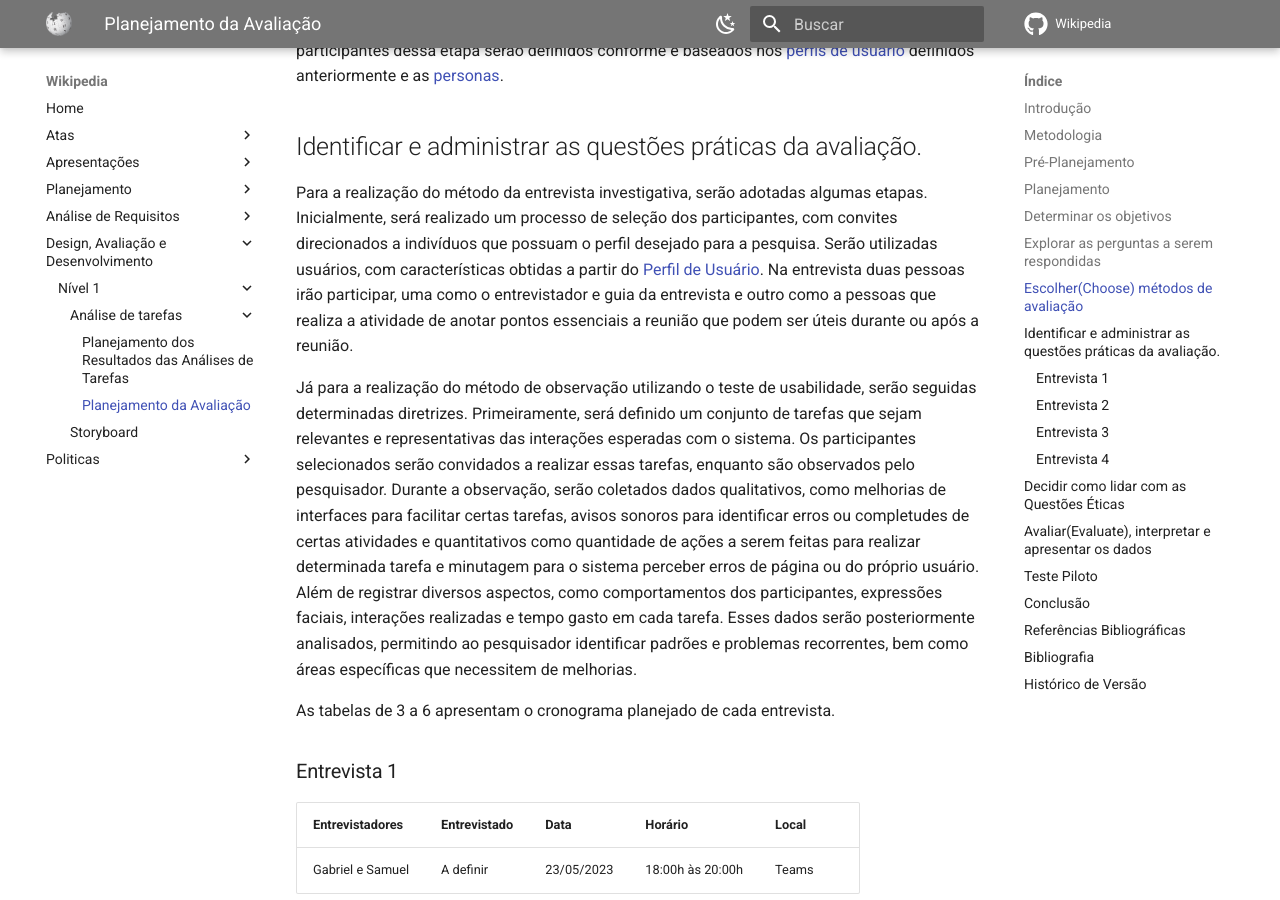
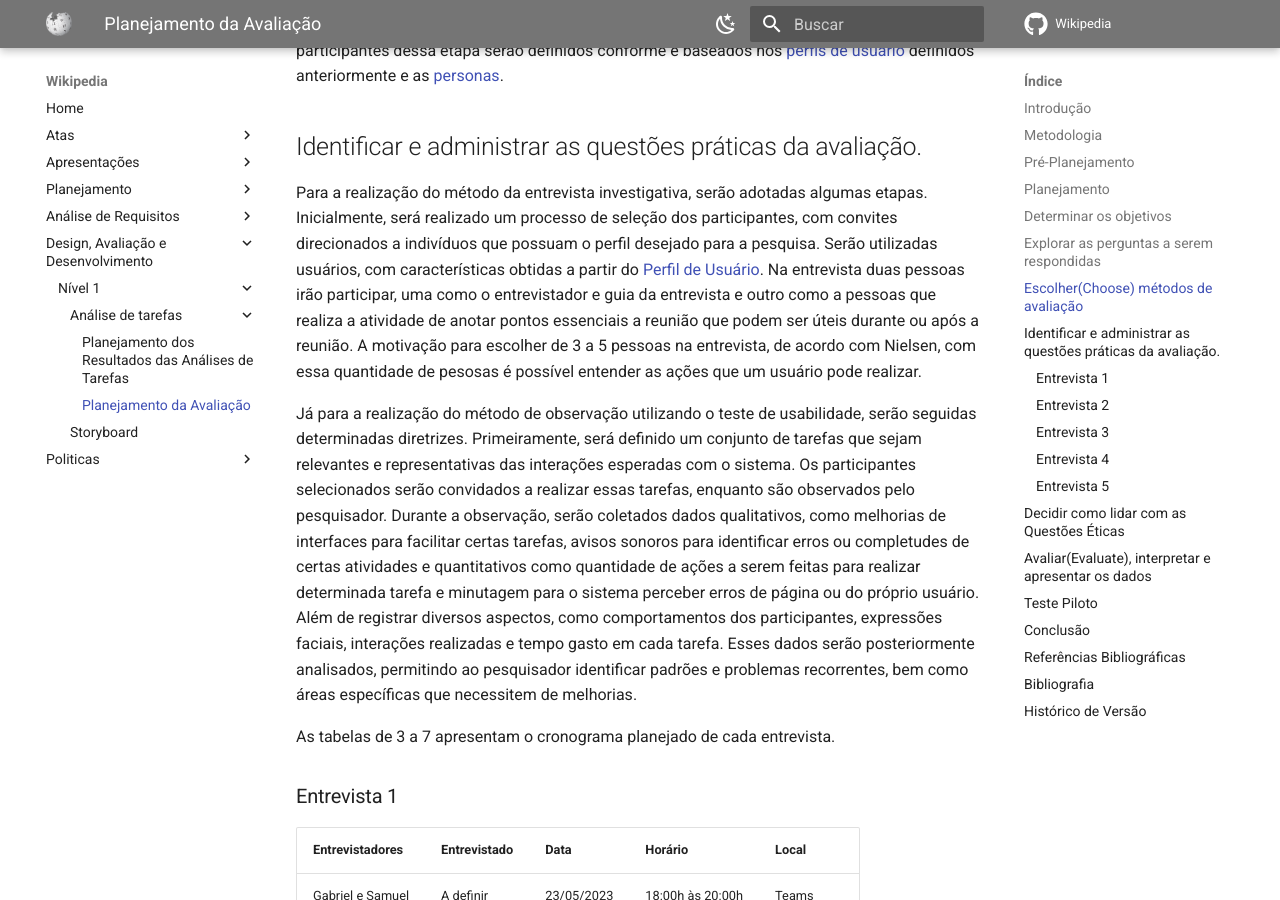
Before and after one commit to Interacao-Humano-Computador/2023.1-Wikipedia, an MkDocs documentation site: the page built from docs/design-avaliacao-desenvolvimento/nivel1/analiseDeTarefas/planejamentoDaAvaliacaoTarefas.md, in a window 1280 px wide and 900 px high, scrolled down 3788 px. Built offline with MkDocs 1.6.1 and Material for MkDocs 9.7.7, drawn with Linux system fonts in a browser that asks for light colours; comment, search, counter and statistics services are not loaded; some of the changed text lies outside the part shown.

Commit message:
Adicionando objetivo da entrevista
Co-authored-by: SamuelGSouza <samuelgomes318@gmail.com>

```diff
--- a/docs/design-avaliacao-desenvolvimento/nivel1/analiseDeTarefas/planejamentoDaAvaliacaoTarefas.md
+++ b/docs/design-avaliacao-desenvolvimento/nivel1/analiseDeTarefas/planejamentoDaAvaliacaoTarefas.md
@@ -68,11 +68,11 @@ Enquanto no método de avaliação através da observação, foi optado pelo tes
 
 ## Identificar e administrar as questões práticas da avaliação.
 
-Para a realização do método da entrevista investigativa, serão adotadas algumas etapas. Inicialmente, será realizado um processo de seleção dos participantes, com convites direcionados a indivíduos que possuam o perfil desejado para a pesquisa. Serão utilizadas usuários, com características obtidas a partir do [Perfil de Usuário](../../../analise-de-requisitos/perfilDeUsuario.md). Na entrevista duas pessoas irão participar, uma como o entrevistador e guia da entrevista e outro como a pessoas que realiza a atividade de anotar pontos essenciais a reunião que podem ser úteis durante ou após a reunião.
+Para a realização do método da entrevista investigativa, serão adotadas algumas etapas. Inicialmente, será realizado um processo de seleção dos participantes, com convites direcionados a indivíduos que possuam o perfil desejado para a pesquisa. Serão utilizadas usuários, com características obtidas a partir do [Perfil de Usuário](../../../analise-de-requisitos/perfilDeUsuario.md). Na entrevista duas pessoas irão participar, uma como o entrevistador e guia da entrevista e outro como a pessoas que realiza a atividade de anotar pontos essenciais a reunião que podem ser úteis durante ou após a reunião. A motivação para escolher de 3 a 5 pessoas na entrevista, de acordo com Nielsen, com essa quantidade de pesosas é possível entender as ações que um usuário pode realizar.
 
 Já para a realização do método de observação utilizando o teste de usabilidade, serão seguidas determinadas diretrizes. Primeiramente, será definido um conjunto de tarefas que sejam relevantes e representativas das interações esperadas com o sistema. Os participantes selecionados serão convidados a realizar essas tarefas, enquanto são observados pelo pesquisador. Durante a observação, serão coletados dados qualitativos, como melhorias de interfaces para facilitar certas tarefas, avisos sonoros para identificar erros ou completudes de certas atividades e quantitativos como quantidade de ações a serem feitas para realizar determinada tarefa e minutagem para o sistema perceber erros de página ou do próprio usuário. Além de registrar diversos aspectos, como comportamentos dos participantes, expressões faciais, interações realizadas e tempo gasto em cada tarefa. Esses dados serão posteriormente analisados, permitindo ao pesquisador identificar padrões e problemas recorrentes, bem como áreas específicas que necessitem de melhorias.
 
-As tabelas de 3 a 6 apresentam o cronograma planejado de cada entrevista.
+As tabelas de 3 a 7 apresentam o cronograma planejado de cada entrevista.
 
 ### Entrevista 1
 
@@ -114,6 +114,16 @@ As tabelas de 3 a 6 apresentam o cronograma planejado de cada entrevista.
     <p> Tabela 6: Cronograma da entrevista 4 (Fonte: Autores. 2023).</p>
 </div>
 
+### Entrevista 5
+
+| Entrevistadores  | Entrevistado | Data       | Horário          | Local |
+| ---------------- | ------------ | ---------- | ----------------- | ----- |
+| Gabriel e Samuel | A definir    | 27/05/2023 | 18:00h às 20:00h | Teams |
+
+<div style="text-align: center">
+    <p> Tabela 7: Cronograma da entrevista 5 (Fonte: Autores. 2023).</p>
+</div>
+
 ## Decidir como lidar com as Questões Éticas
 
 A situação sobre como irá se lidar com as questões éticas dessa avaliação tomarão como base os [Aspectos Éticos](https://interacao-humano-computador.github.io/2023.1-Wikipedia/analise-de-requisitos/aspectosEticos/#como-sera-aplicado) do projeto, o qual visam não prejudicar direta ou indiretamente, como pode ser visto na Figura 1.
@@ -147,6 +157,8 @@ Simples Nacional. Disponível em: https://interacao-humano-computador.github.io/
 
 Lichess. Disponível em: https://interacao-humano-computador.github.io/2022.2-Lichess/. Acesso em 20 de maio de 2023.
 
+Nielsen, Jacob. Disponível em: https://www.nngroup.com/articles/why-you-only-need-to-test-with-5-users/. Acesso em 21 de maio de 2023.
+
 ## Histórico de Versão
 
 | Versão | Data  | Descrição            | Autor(es)        | Revisor(es) |
```
